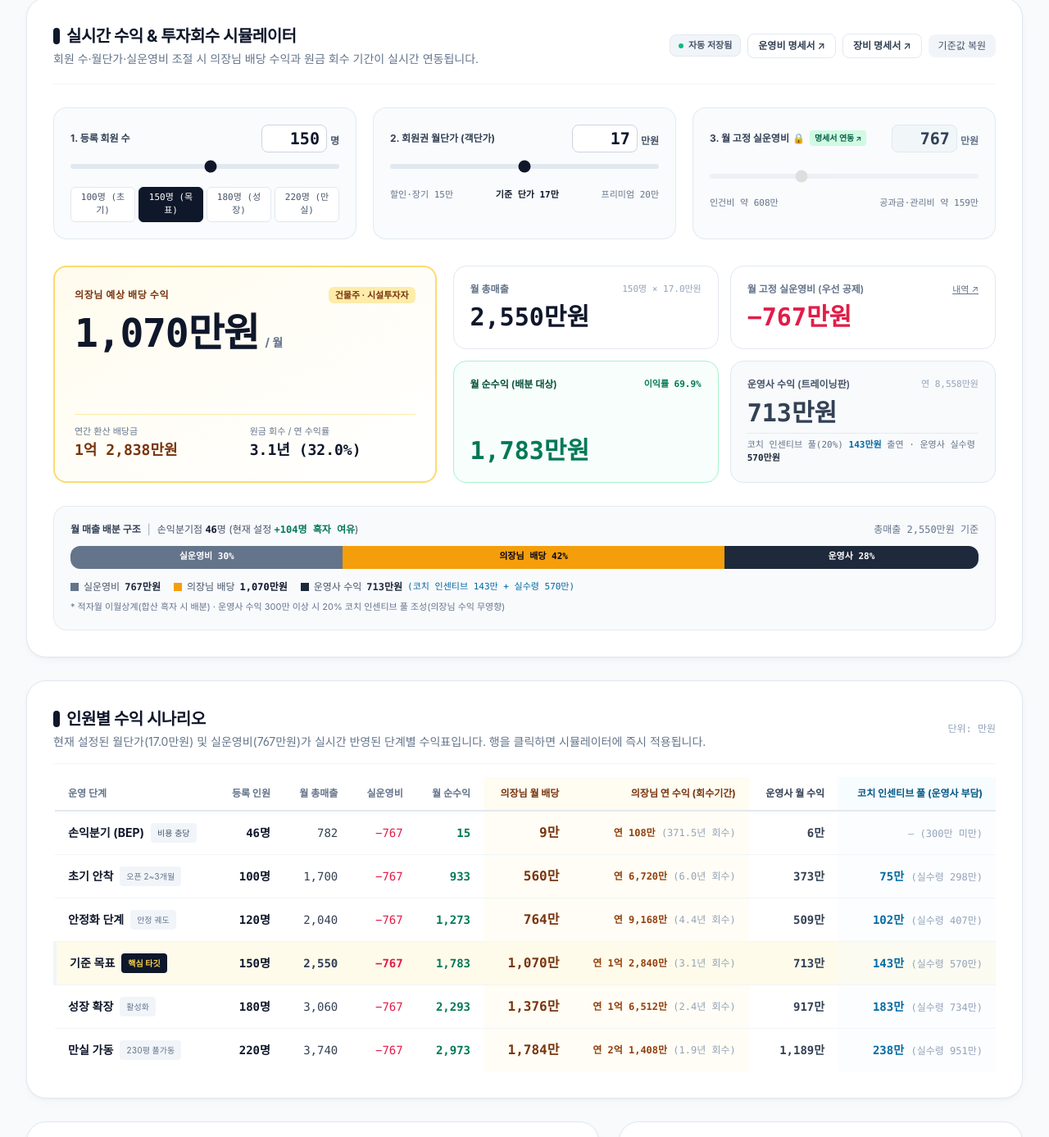
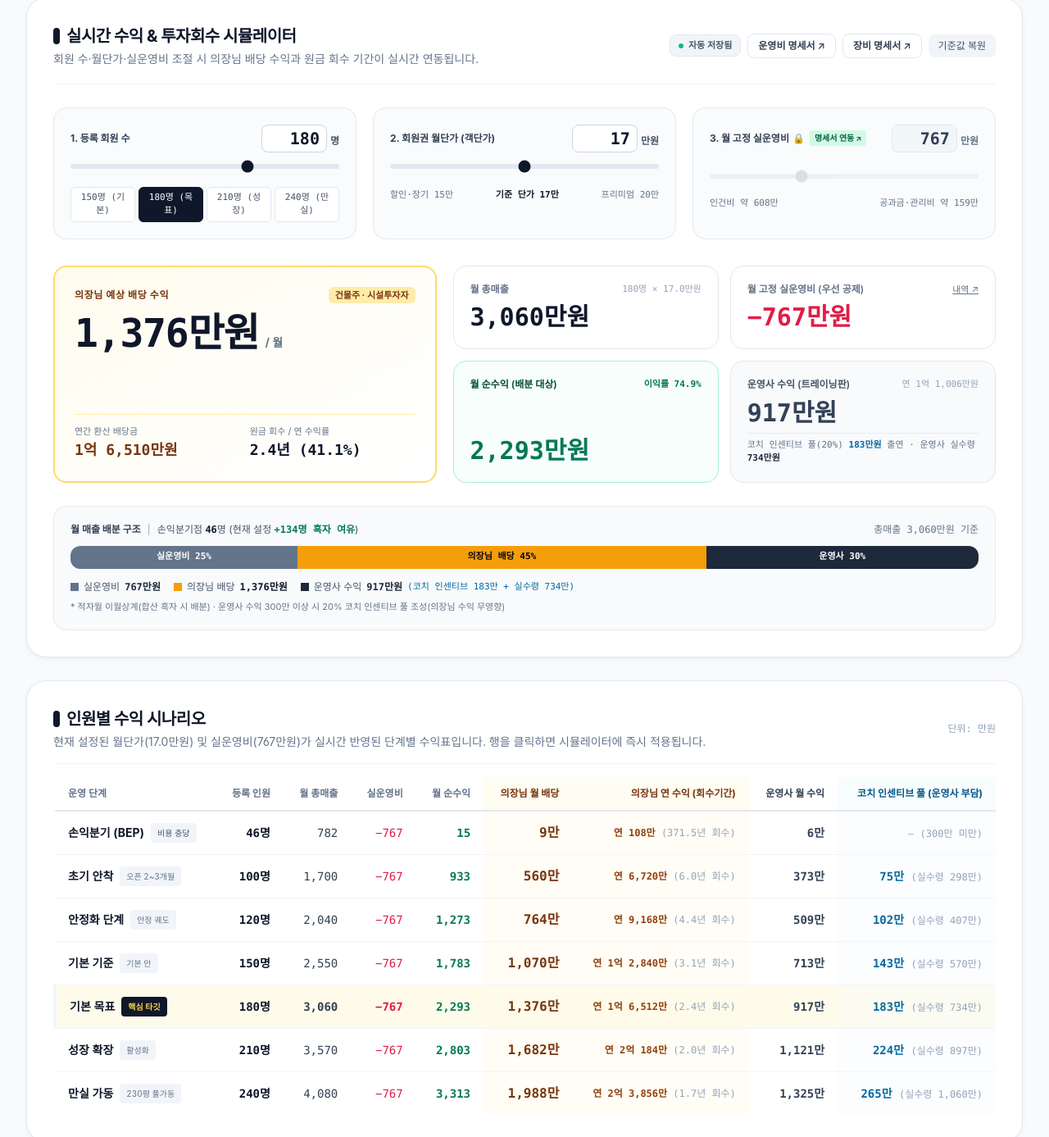
Before and after one commit to teztez-go/kyerim, a plain HTML site: page kyerim-plan.html in a window 1280 px wide. Shown: the part 496-1883 px from the top of the page at 82% size. Drawn offline with nearby package versions, Linux system fonts and the light colour scheme; a web font is replaced by a local one.

Commit message:
docs: 사업계획, 시설비 및 내부 검토 내용 업데이트

```diff
--- a/kyerim-plan.html
+++ b/kyerim-plan.html
@@ -182,16 +182,16 @@ if (window.self !== window.top) {
         <div class="flex items-center justify-between">
           <label for="inputMembers" class="text-xs font-bold text-slate-700">1. 등록 회원 수</label>
           <div class="flex items-baseline gap-1">
-            <input type="number" id="inputMembers" min="40" max="300" step="5" value="150" class="w-20 text-right font-mono font-black text-xl text-slate-900 bg-white border border-slate-300 focus:border-slate-900 rounded-lg px-2 py-0.5 outline-none tabular-nums">
+            <input type="number" id="inputMembers" min="40" max="300" step="5" value="180" class="w-20 text-right font-mono font-black text-xl text-slate-900 bg-white border border-slate-300 focus:border-slate-900 rounded-lg px-2 py-0.5 outline-none tabular-nums">
             <span class="text-xs font-bold text-slate-600">명</span>
           </div>
         </div>
-        <input type="range" id="rangeMembers" min="40" max="250" step="5" value="150" class="w-full h-1.5 bg-slate-200 rounded-lg appearance-none cursor-pointer">
+        <input type="range" id="rangeMembers" min="40" max="250" step="5" value="180" class="w-full h-1.5 bg-slate-200 rounded-lg appearance-none cursor-pointer">
         <div class="flex items-center justify-between gap-1 pt-0.5">
-          <button type="button" data-member-preset="100" class="preset-chip px-2 py-1 rounded-md text-[11px] font-mono font-medium bg-white border border-slate-200 text-slate-600 hover:border-slate-400 transition">100명 (초기)</button>
-          <button type="button" data-member-preset="150" class="preset-chip active px-2 py-1 rounded-md text-[11px] font-mono font-medium bg-white border border-slate-200 text-slate-600 hover:border-slate-400 transition">150명 (목표)</button>
-          <button type="button" data-member-preset="180" class="preset-chip px-2 py-1 rounded-md text-[11px] font-mono font-medium bg-white border border-slate-200 text-slate-600 hover:border-slate-400 transition">180명 (성장)</button>
-          <button type="button" data-member-preset="220" class="preset-chip px-2 py-1 rounded-md text-[11px] font-mono font-medium bg-white border border-slate-200 text-slate-600 hover:border-slate-400 transition">220명 (만실)</button>
+          <button type="button" data-member-preset="150" class="preset-chip px-2 py-1 rounded-md text-[11px] font-mono font-medium bg-white border border-slate-200 text-slate-600 hover:border-slate-400 transition">150명 (기본)</button>
+          <button type="button" data-member-preset="180" class="preset-chip active px-2 py-1 rounded-md text-[11px] font-mono font-medium bg-white border border-slate-200 text-slate-600 hover:border-slate-400 transition">180명 (목표)</button>
+          <button type="button" data-member-preset="210" class="preset-chip px-2 py-1 rounded-md text-[11px] font-mono font-medium bg-white border border-slate-200 text-slate-600 hover:border-slate-400 transition">210명 (성장)</button>
+          <button type="button" data-member-preset="240" class="preset-chip px-2 py-1 rounded-md text-[11px] font-mono font-medium bg-white border border-slate-200 text-slate-600 hover:border-slate-400 transition">240명 (만실)</button>
         </div>
       </div>
 
@@ -558,12 +558,12 @@ if (window.self !== window.top) {
             <span class="font-bold text-slate-800">회원 수 연동 시뮬레이션</span>
             <span class="font-mono font-black text-sm text-slate-900" id="card1SummaryLabel">150명 · 순수익 1,783만원</span>
           </div>
-          <input type="range" id="card1RangeMembers" min="40" max="250" step="5" value="150" class="w-full h-1.5 bg-slate-200 rounded-lg appearance-none cursor-pointer">
+          <input type="range" id="card1RangeMembers" min="40" max="250" step="5" value="180" class="w-full h-1.5 bg-slate-200 rounded-lg appearance-none cursor-pointer">
           <div class="flex justify-between text-[10px] text-slate-400 font-mono">
             <span>40명</span>
-            <span>100명</span>
-            <span>150명 (목표)</span>
-            <span>220명 (만실)</span>
+            <span>150명 (기본)</span>
+            <span>180명 (목표)</span>
+            <span>240명 (만실)</span>
           </div>
         </div>
 
@@ -666,7 +666,7 @@ const inSharePct = document.getElementById("inputSharePct");
 const rngSharePct = document.getElementById("rangeSharePct");
 
 // Defaults
-const DEFAULT_MEMBERS = 150;
+const DEFAULT_MEMBERS = 180;
 const DEFAULT_PRICE = 17;
 const DEFAULT_OPEX = 767;
 const DEFAULT_SHARE_PCT = 40;
@@ -1025,9 +1025,10 @@ function renderScenarioTable(price, opex, broPct, ourPct, capex, curMembers, bep
     { label: "손익분기 (BEP)", badge: "비용 충당", m: Math.max(40, bep), isBep: true },
     { label: "초기 안착", badge: "오픈 2~3개월", m: 100 },
     { label: "안정화 단계", badge: "안정 궤도", m: 120 },
-    { label: "기준 목표", badge: "핵심 타깃", m: 150, isTarget: true },
-    { label: "성장 확장", badge: "활성화", m: 180 },
-    { label: "만실 가동", badge: "230평 풀가동", m: 220 }
+    { label: "기본 기준", badge: "기본 안", m: 150 },
+    { label: "기본 목표", badge: "핵심 타깃", m: 180, isTarget: true },
+    { label: "성장 확장", badge: "활성화", m: 210 },
+    { label: "만실 가동", badge: "230평 풀가동", m: 240 }
   ];
 
   const tbody = document.getElementById("scenarioTableBody");
```
Also changed, not shown: kyerim-equipment.html (+1 -11 lines), kyerim-internal.html (+2 -2 lines).
